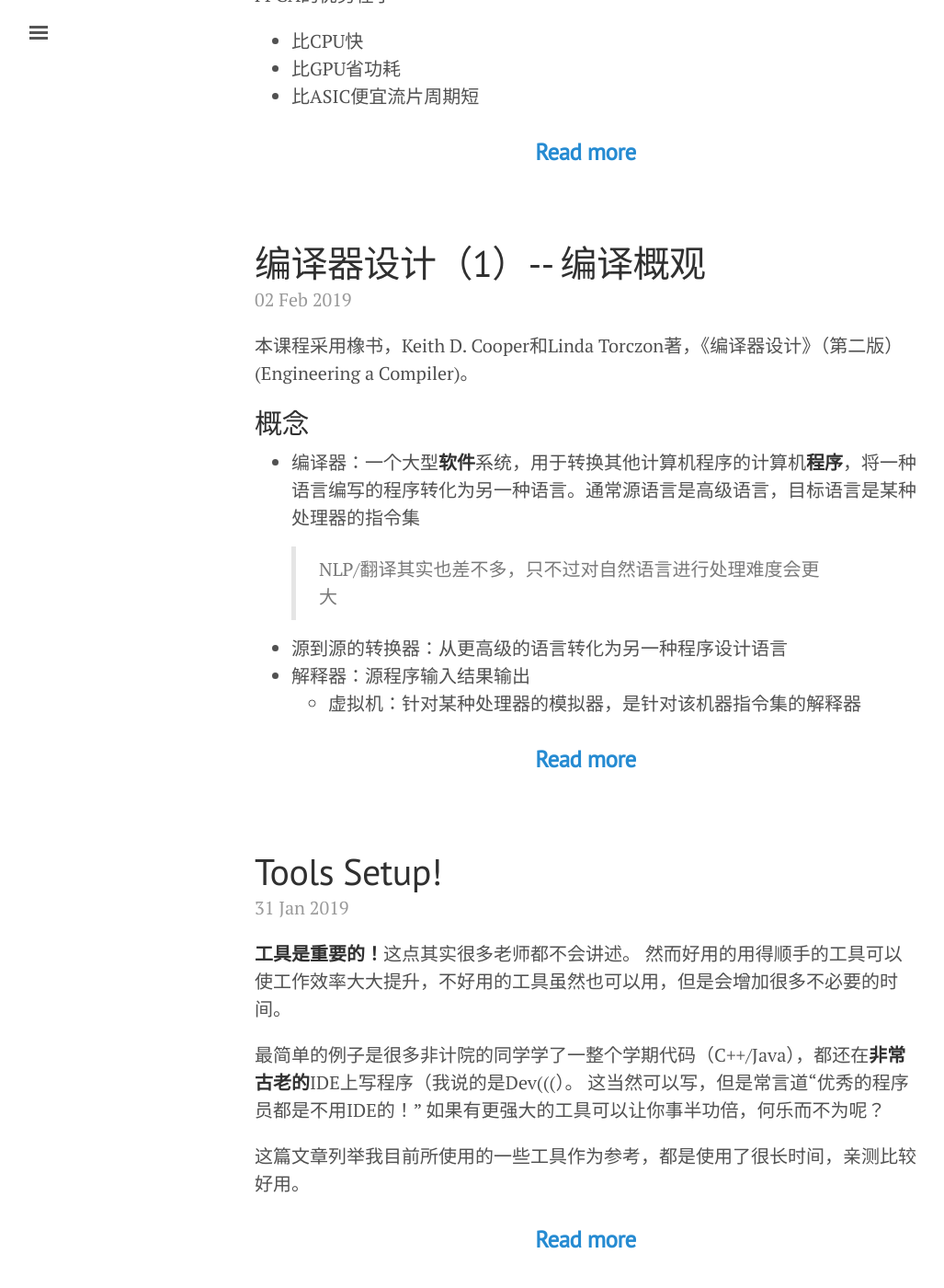
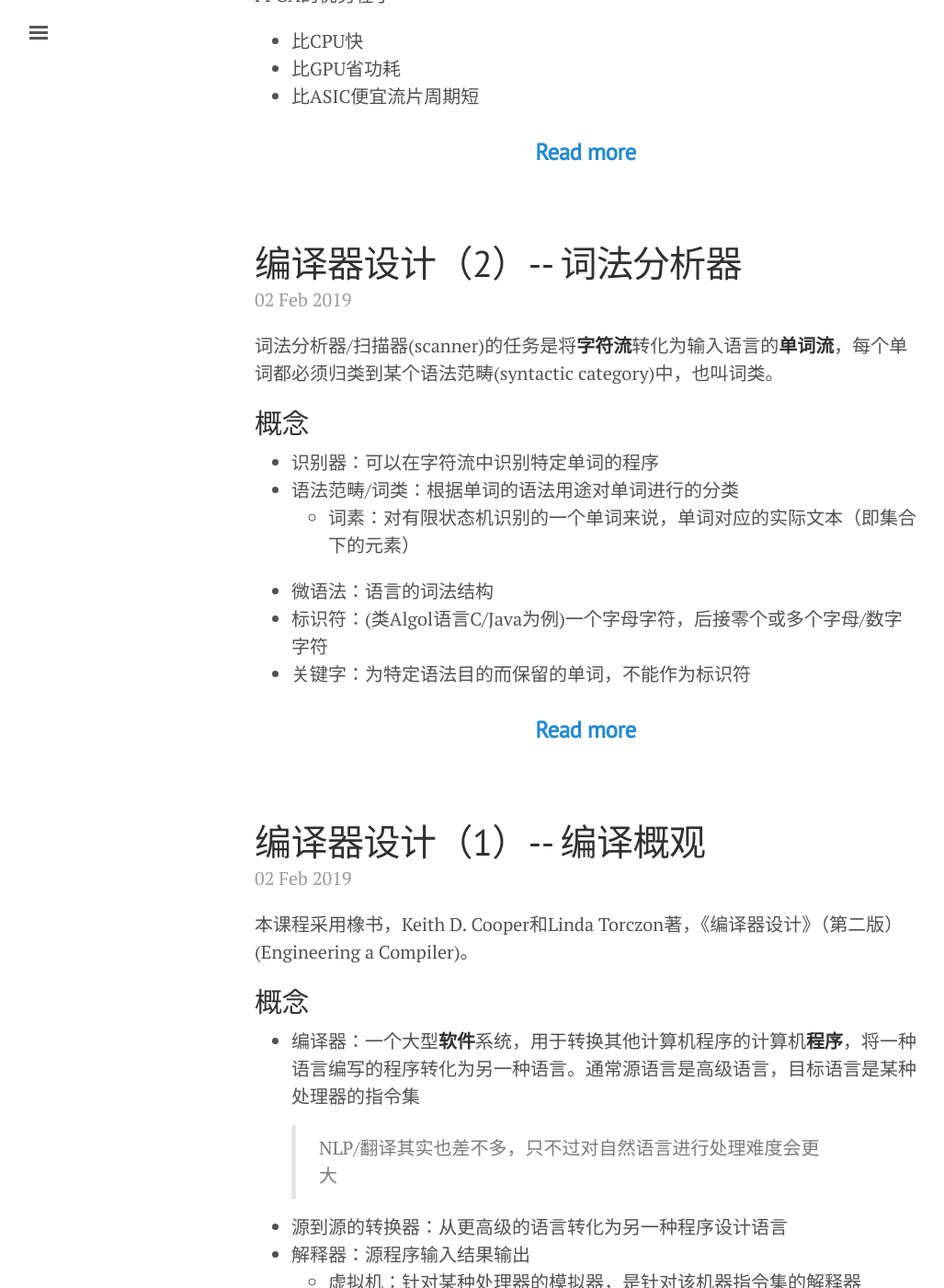
Before and after one commit to Ewenwan/chhzh123.github.io, a Jekyll site: the page built from index.html, in a window 1280 px wide and 1400 px high, scrolled down 929 px. Shown: the whole window at 92% size, without its empty margins (3-1030 px from the left). Built offline with Jekyll 4.4.1, drawn with Linux system fonts in a browser that asks for light colours; nearby versions of some CDN libraries; the list of posts is cut into pages by our own code; some of the changed text lies outside the part shown.

Commit message:
Update blog
1. Update blog: Compiler design (2) - Scanner

```diff
--- a/_posts/2019-02-02-compiler-design-1.md
+++ b/_posts/2019-02-02-compiler-design-1.md
@@ -32,8 +32,8 @@ title: 编译器设计（1）-- 编译概观
 因此编译器只能改进代码的质量，但通常无法产生最优代码。
 
 ### 前端
-* 词法分析器：编译器中的一趟，将字符构成的串转化为单词构成的流
-* 语法分析器：编译器中的一趟，判断输入流是否为源语言的一个句子
+* 词法分析器(Scanner)：编译器中的一趟(pass)，将字符构成的串转化为单词构成的流
+* 语法分析器(Parser)：编译器中的一趟，判断输入流是否为源语言的一个句子
 	- 语法：用于定义源语言规则的**有限**集
 
 ### 优化器
--- /dev/null
+++ b/_posts/2019-02-02-compiler-design-2.md
@@ -0,0 +1,69 @@
+---
+layout: post
+title: 编译器设计（2）-- 词法分析器
+---
+
+词法分析器/扫描器(scanner)的任务是将**字符流**转化为输入语言的**单词流**，每个单词都必须归类到某个语法范畴(syntactic category)中，也叫词类。
+
+## 概念
+* 识别器：可以在字符流中识别特定单词的程序
+* 语法范畴/词类：根据单词的语法用途对单词进行的分类
+	- 词素：对有限状态机识别的一个单词来说，单词对应的实际文本（即集合下的元素）
+* 微语法：语言的词法结构
+* 标识符：(类Algol语言C/Java为例)一个字母字符，后接零个或多个字母/数字字符
+* 关键字：为特定语法目的而保留的单词，不能作为标识符
+
+<!--more-->
+
+## 有限自动机
+有限自动机(Finite Automation/Finite State Machine, FA/FSM)<br/>
+$$\mathcal{F}(S,\Sigma,\delta,s_0,S_A)$$
+* $$S$$是识别器中的有限状态集，以及一个错误状态$$s_e$$
+* $$\Sigma$$是识别器使用的有限字母表，通常是转移图中边的标签的合集
+* $$\delta(s,c)$$是识别器的转移函数，将每个状态$$s\in S$$和每个字符$$c\in\Sigma$$的组合$$(s,c)$$映射到下一个状态
+* $$s_0\in S$$初始状态
+* $$S_A\subset S$$接收/末状态的集合，在状态图中用双层圆圈表示
+
+形式化地讲，若字符串$$x=x_1x_2\cdots x_n$$，则$$\mathcal{F}(S,\Sigma,\delta,s_0,S_A)$$接受(accept)$$x$$的充要条件为
+
+$$\delta(\cdots\delta(s_0,x_1),x_2)\cdots,x_n)\in S_A$$
+
+因每个字符都要进行转移，因此识别器运行时间与输入字符串的长度成正比
+
+如$$S$$为无穷集，如整数集或标识符，则需要有环的状态转移图
+
+## 正则表达式
+* 有限状态机$$\mathcal{F}$$所接受的单词的集合，形成一种*语言*$$L(\mathcal{F})$$
+* 可用正则表达式(Regular Expression, RE)描述的语言称为*正则语言*
+
+一个RE描述了一个定义在某个字母表$$\Sigma$$上的字符串的集合，外加一个表示空串的字符$$\epsilon$$，将这种集合称为一种语言。
+RE有三个基本操作：
+* 选择：两个字符串集合的交替或并集，$$S\mid R$$
+* 连接：两个字符串的连接，$$RS$$
+* 闭包：集合$$R$$的柯林闭包(Kleene closure)$$R^\star=\bigcup_{i=0}^\infty R^i$$，即$$R$$与自身连接零或多次
+	- 正闭包：出现次数不为0
+	- 有限闭包：$$R^i$$
+
+> Linux的grep(global regular-expression pattern match and print)就是基于正则表达式的模式匹配
+
+优先级：括号>闭包>连接>选择
+
+举例：
+* 标识符：`([A..Z]|[a..z])([A..Z]|[a..z]|[0..9])*`
+* 无符号整数：`(0|[1..9][0..9]*)(\eps|.[0..9]*)`，注：这里`\eps`代表$$\epsilon$$
+
+正则表达式在基本操作、求补`^`上都是**封闭的**！
+同时RE与FA是等价的。
+
+## 非确定性有限状态机(NFA)
+由空串输入$$\epsilon$$引起
+
+* 非确定性有限状态机：对单个字符可能有多种可能的转移，如`a*ab`
+* 确定性有限状态机(DFA)：每个状态对任一输入字符都有唯一转移
+
+NFA与DFA在表达力上是等价的。任何DFA都是NFA的特例，任何NFA都可以通过DFA模拟
+* NFA的配置(configuration)：NFA上并发活动状态的集合
+
+$$NFA(S,\Sigma,\delta,s_0,S_A)$$接受一个输入字符串$$x=x_1x_2\cdots x_n$$的**充要条件**为至少存在一条穿越转移图的路径，起始于状态$$s_0$$，结束于状态$$s_k\in S_A$$，且第$$i$$条边的标签为$$x_i$$（忽略$$\epsilon$$边）
+
+> TODO NFA & DFA
```
